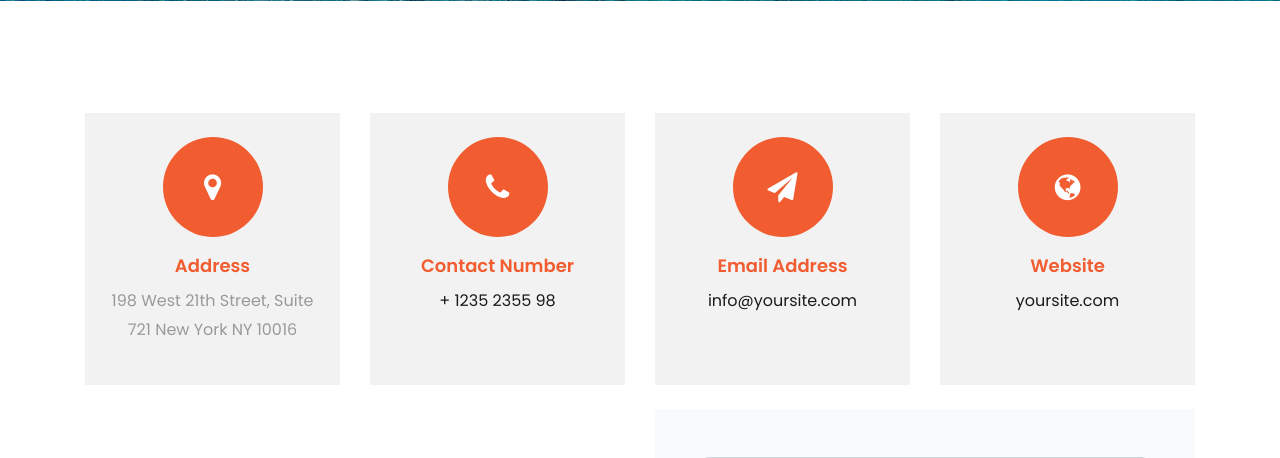
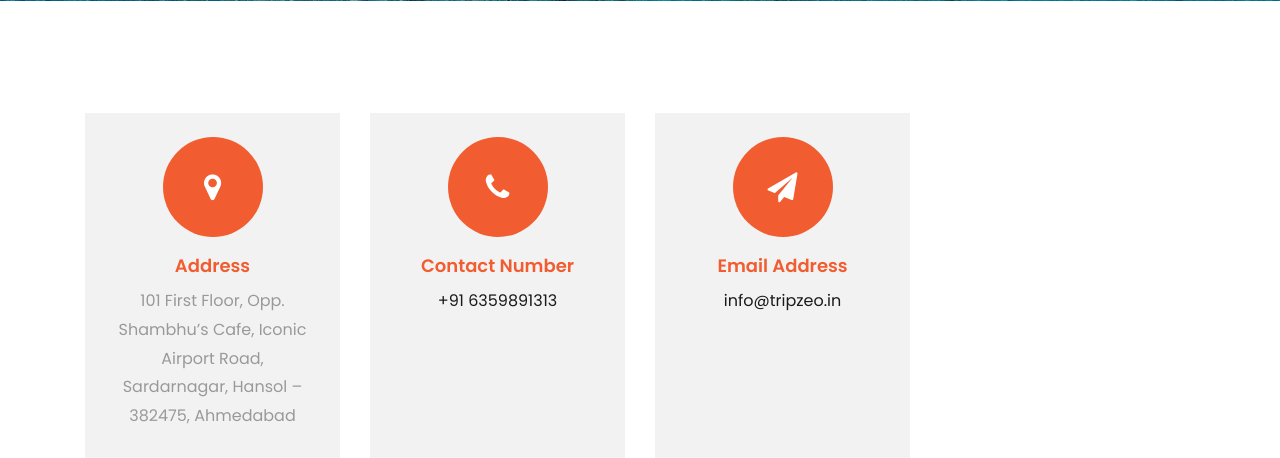
Before and after one commit to Dhwanika2026/tripzeo, a Django app: page /contact/ in a window 1280 px wide. Shown: the part 799-1257 px from the top of the page. Run offline with Django 5.2, Linux system fonts and the light colour scheme; a map, chart or similar area stays blank; some libraries are stand-ins or nearby versions; some web fonts are replaced.

Commit message:
Added Google Map iframe and updated contact page

```diff
--- a/templates/contact.html
+++ b/templates/contact.html
@@ -66,7 +66,7 @@
          <span class="fa fa-map-marker"></span>
        </div>
        <h3 class="mb-2">Address</h3>
-       <p>198 West 21th Street, Suite 721 New York NY 10016</p>
+       <p>101 First Floor, Opp. Shambhu’s Cafe, Iconic Airport Road, Sardarnagar, Hansol – 382475, Ahmedabad</p>
      </div>
    </div>
    <div class="col-md-3 d-flex">
@@ -75,7 +75,7 @@
        <span class="fa fa-phone"></span>
      </div>
      <h3 class="mb-2">Contact Number</h3>
-     <p><a href="tel://1234567920">+ 1235 2355 98</a></p>
+     <p><a href="tel://1234567920">+91 6359891313</a></p>
    </div>
  </div>
  <div class="col-md-3 d-flex">
@@ -84,17 +84,10 @@
      <span class="fa fa-paper-plane"></span>
    </div>
    <h3 class="mb-2">Email Address</h3>
-   <p><a href="mailto:info@yoursite.com">info@yoursite.com</a></p>
+   <p><a href="mailto:info@yoursite.com">info@tripzeo.in</a></p>
  </div>
 </div>
-<div class="col-md-3 d-flex">
- <div class="align-self-stretch box p-4 text-center">
-  <div class="icon d-flex align-items-center justify-content-center">
-   <span class="fa fa-globe"></span>
- </div>
- <h3 class="mb-2">Website</h3>
- <p><a href="#">yoursite.com</a></p>
-</div>
+
 </div>
 </div>
 </div>
@@ -124,9 +117,18 @@
 
       </div>
 
-      <div class="col-md-6 d-flex">
-       <div id="map" class="bg-white"></div>
-     </div>
+    <div class="col-md-6 d-flex">
+  <div class="bg-white w-100">
+    <iframe
+      src="https://www.google.com/maps/embed?pb=!1m18!1m12!1m3!1d30067736.18532553!2d35.706526600000004!3d23.083256300000023!2m3!1f0!2f0!3f0!3m2!1i1024!2i768!4f13.1!3m3!1m2!1s0x395e81a2cb6fc1cb%3A0x15c0d75cb675c9e2!2sTripzeo%20Holidays!5e0!3m2!1sen!2sin!4v1779972973575!5m2!1sen!2sin"
+      width="100%"
+      height="400"
+      style="border:0;"
+      allowfullscreen=""
+      loading="lazy">
+    </iframe>
+  </div>
+</div>
    </div>
  </div>
 </section>
@@ -229,8 +231,6 @@
 <script src="{% static 'js/jquery.animateNumber.min.js' %}"></script>
 <script src="{% static 'js/bootstrap-datepicker.js' %}"></script>
 <script src="{% static 'js/scrollax.min.js' %}"></script>
-<script src="https://maps.googleapis.com/maps/api/js?key=AIzaSyBVWaKrjvy3MaE7SQ74_uJiULgl1JY0H2s&sensor=false"></script>
-<script src="{% static 'js/google-map.js' %}"></script>
 <script src="{% static 'js/main.js' %}"></script>
 
 </body>
--- a/tours/views.py
+++ b/tours/views.py
@@ -98,11 +98,6 @@
         }
     )
 
-
-
-
-
-
 def search_destination(request):
 
     destination = request.GET.get('destination')
```
